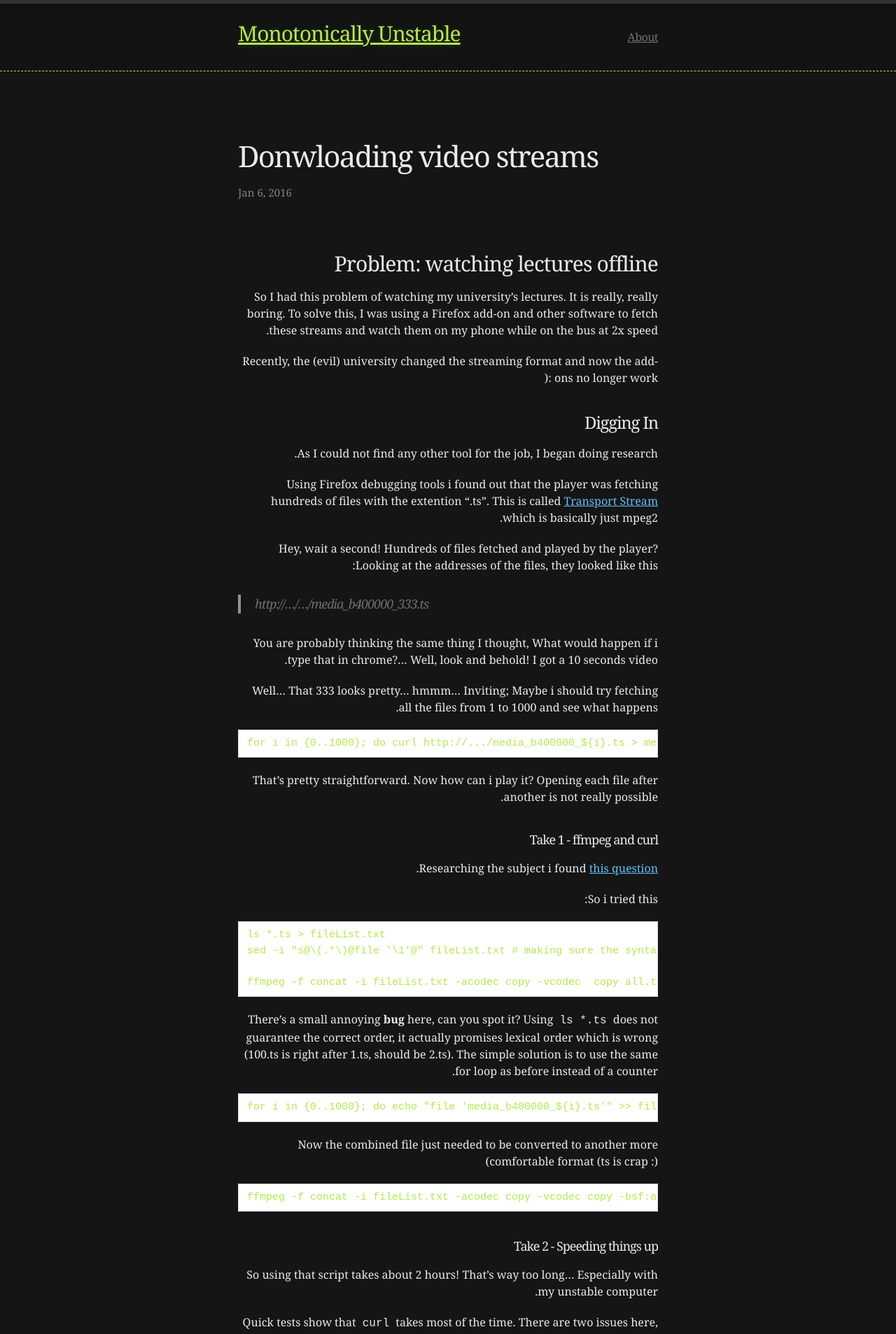
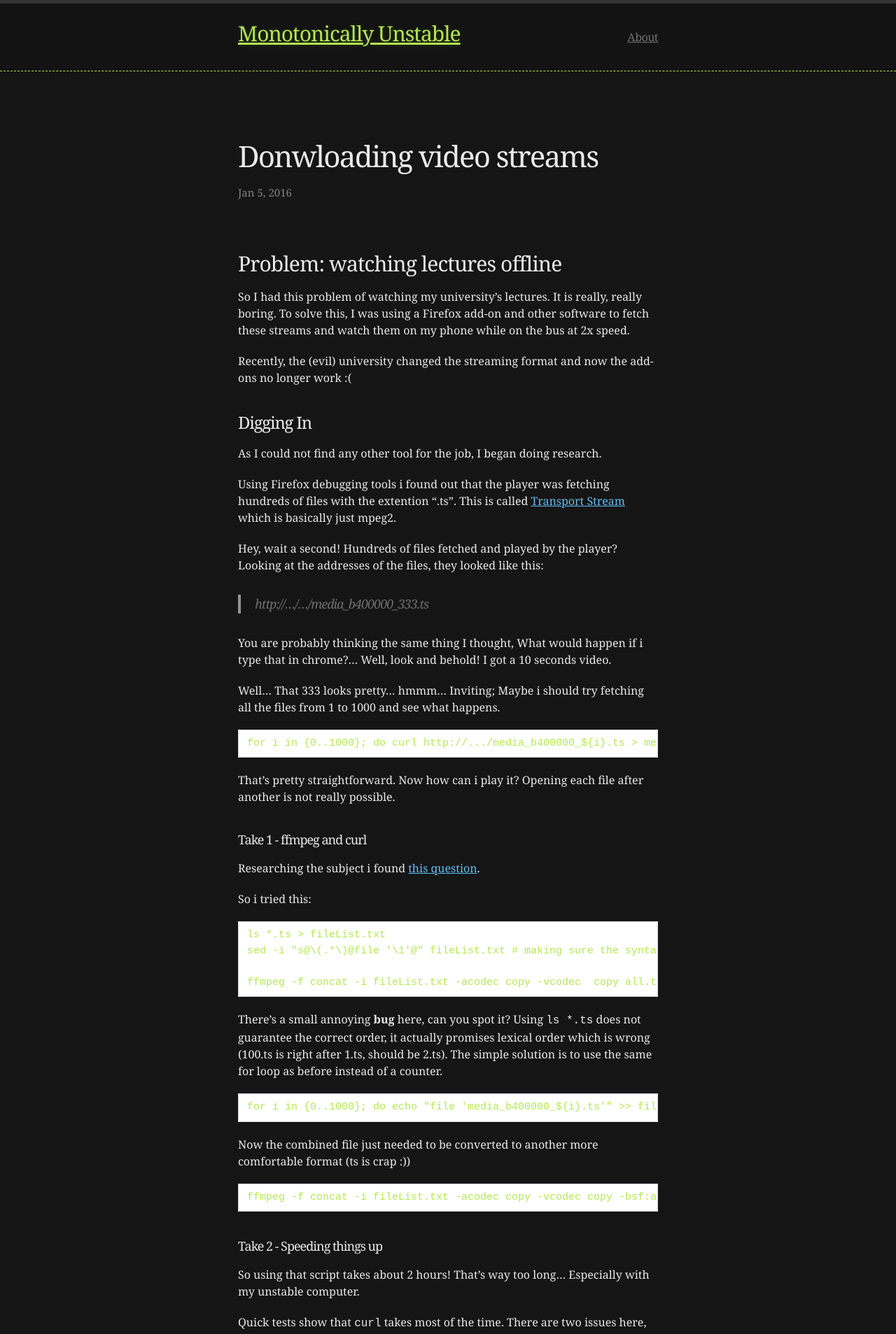
Before and after one commit to monotonically-unstable/monotonically-unstable.github.io, a Jekyll site: the page built from _posts/2016-01-05-downloading_streams.md, in a window 1280 px wide. Shown: the top 1907 px of the page at 70% size. Built offline with Jekyll 4.4.1, drawn with Linux system fonts in a browser that asks for light colours; a style sheet for code colours, icons or effects is not loaded.

Commit message:
Added the option for an english post

```diff
--- /dev/null
+++ b/_layouts/english-post.html
@@ -0,0 +1,15 @@
+---
+layout: default
+---
+<div class="english-post">
+
+  <header class="post-header">
+    <h1>{{ page.title }}</h1>
+    <p class="meta">{{ page.date | date: "%b %-d, %Y" }}{% if page.author %} • {{ page.author }}{% endif %}{% if page.meta %} • {{ page.meta }}{% endif %}</p>
+  </header>
+
+  <article class="english post-content" id="main_content">
+  {{ content }}
+  </article>
+
+</div>
--- a/css/main.css
+++ b/css/main.css
@@ -176,6 +176,7 @@
 }
 
 .hebrew { direction: rtl }
+.hebrew { direction: ltr }
 
 .post-content { margin: 0 0 30px; }
 
```
Also changed, not shown: _posts/2016-01-05-downloading_streams.md (+2 -2 lines).
